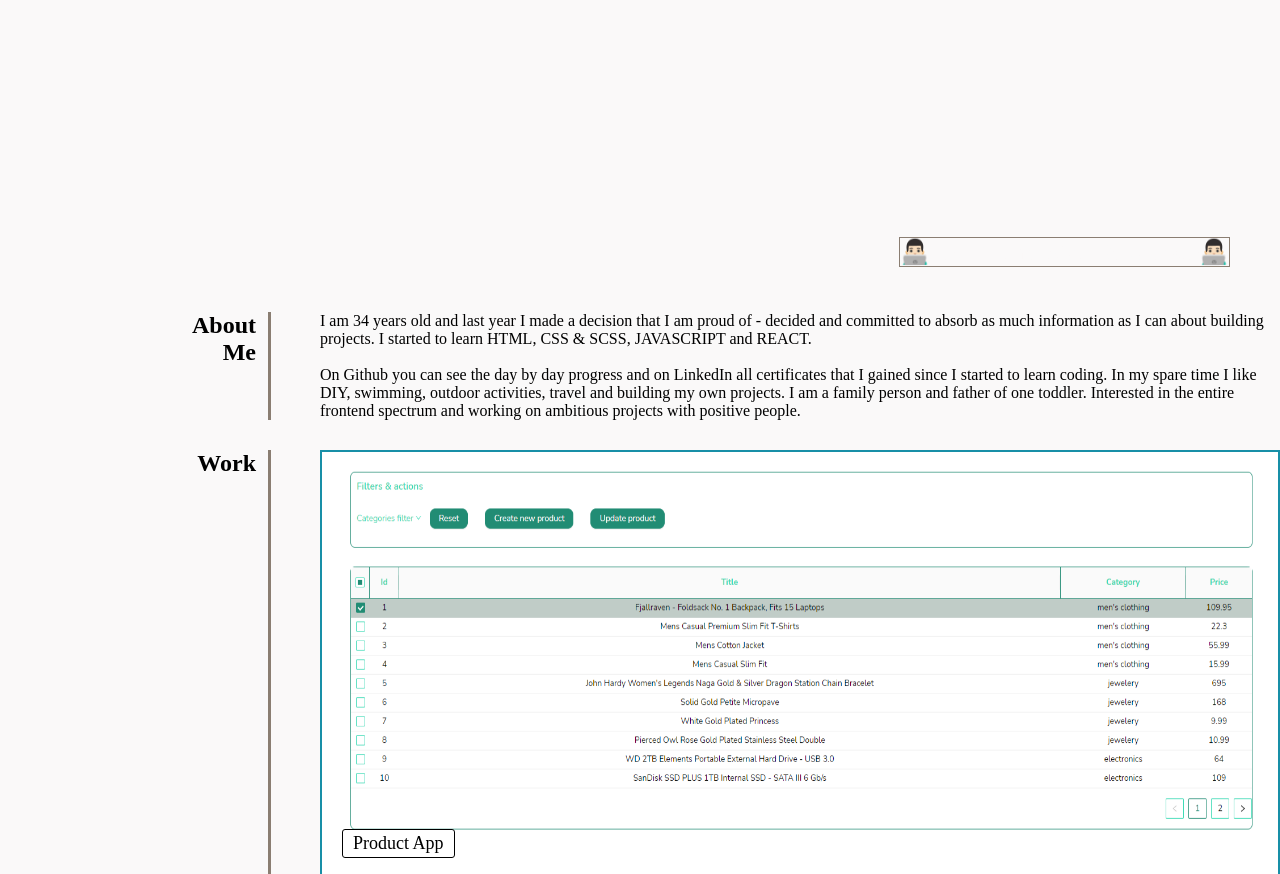
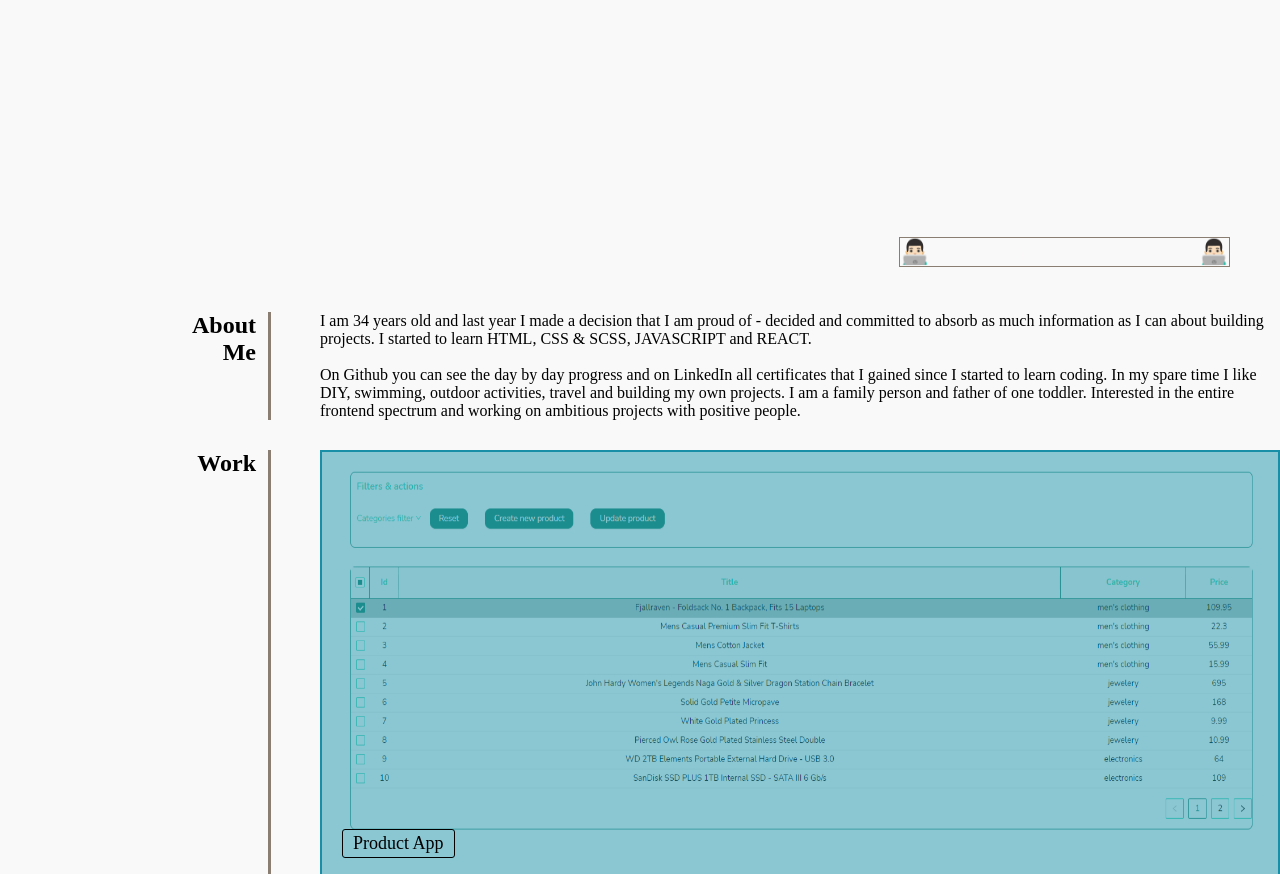
Before and after one commit to Adriantutuianu/module-2-portfolio-working-with-css-challenge, a plain HTML site: page index.html in a window 1280 px wide. Shown: the part 78-952 px from the top of the page. Drawn offline with Linux system fonts and the light colour scheme.

Commit message:
Fixed grid images

```diff
--- a/css/style.css
+++ b/css/style.css
@@ -145,22 +145,32 @@ header a::after {
 
 .work-projects {
   width: 75%;
-   display: grid;
+  display: grid;
   grid-auto-columns: 1fr;
   grid-template-columns: 1fr 1fr;
   grid-template-rows: 1fr 1fr 1fr;
   gap: 30px 30px;
   grid-template-areas:
-  "project1 project1"
-  "project1 project1"
-  "project2 project3"
+    "project1 project1"
+    "project1 project1"
+    "project2 project3"
     "project4 project5";
 }
-.project1 { grid-area: project1; }
-.project2 { grid-area: project2; }
-.project3 { grid-area: project3; }
-.project4 { grid-area: project4; }
-.project5 { grid-area: project5; }
+.project1 {
+  grid-area: project1;
+}
+.project2 {
+  grid-area: project2;
+}
+.project3 {
+  grid-area: project3;
+}
+.project4 {
+  grid-area: project4;
+}
+.project5 {
+  grid-area: project5;
+}
 
 .project {
   position: relative;
@@ -168,11 +178,23 @@ header a::after {
   min-height: 200px;
   border: 2px solid var(--var-color4);
   list-style-type: none;
+  transition: 0.5s ease-in;
 }
 
-.project-image {
+.project::after {
+  content: "";
+  position: absolute;
+  top: 0;
+  left: 0;
   width: 100%;
   height: 100%;
+  background-color: var(--var-color4);
+  z-index: 1;
+  opacity: 0.5;
+}
+
+.project:hover::after {
+  content: unset;
 }
 
 .project-title {
@@ -183,14 +205,18 @@ header a::after {
   border: 1px solid #000;
   border-radius: 3px;
   bottom: 20px;
-  }
+  z-index: 2;
+}
+
+.project .image {
+  width: 100%;
+  height: 100%;
+  background-size: cover;
+  background-position: center;
+}
 
 .project1 .image {
   background-image: url("../images/product-app.png"); /*added background image */
-  height: 100%;
-  width: 100%;
-  background-size: cover;
-  background-position: center;
 }
 
 .contact-info {
--- a/index.html
+++ b/index.html
@@ -77,12 +77,7 @@
           <li class="project project1">
             <span class="project-title">Product App</span>
             <a href="https://products.adriantut.dev/">
-             <div class="image"></div>
-              <!-- <img
-                class="project-image"
-                src="./images/product-app.png"
-                alt="project 1 link"
-            /> -->
+              <div class="image"></div>
             </a>
           </li>
 
@@ -90,48 +85,28 @@
             <span class="project-title">Calculator App</span>
             <a href="https://calculator.adriantut.dev/">
               <div class="image"></div>
-              <!-- <img
-                class="project-image"
-                src="./images/calculator-app.png"
-                alt="project 2 link"
-            /> -->
-          </a>
+            </a>
           </li>
 
           <li class="project project3">
             <span class="project-title"> Shopping List App</span>
             <a href="https://shopping.adriantut.dev/">
               <div class="image"></div>
-              <!-- <img
-                class="project-image"
-                src="./images/shopping-list-app.png"
-                alt="project 3 link"
-            /> -->
-          </a>
+            </a>
           </li>
 
           <li class="project project4">
             <span class="project-title">Forkify App</span>
             <a href="https://forkify.adriantut.dev/">
               <div class="image"></div>
-              <!-- <img
-                class="project-image"
-                src="./images/forkify-app.png"
-                alt="project 4 link"
-            /> -->
-          </a>
+            </a>
           </li>
 
           <li class="project project5">
             <span class="project-title">Random Quotes App</span>
             <a href="https://quotes.adriantut.dev/">
               <div class="image"></div>
-              <!-- <img
-                class="project-image"
-                src="./images/random-quotes-app.png"
-                alt="project 5 link"
-            /> -->
-          </a>
+            </a>
           </li>
         </ul>
       </section>
```
